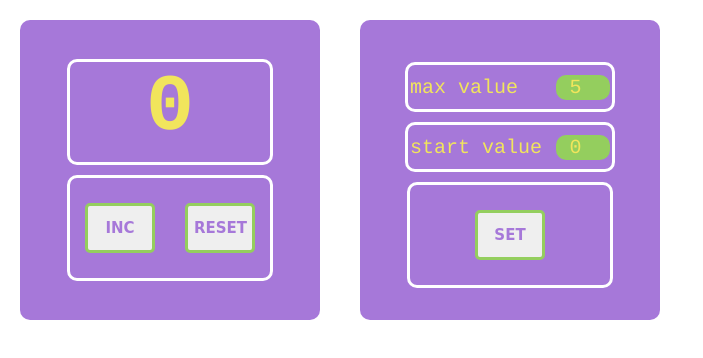
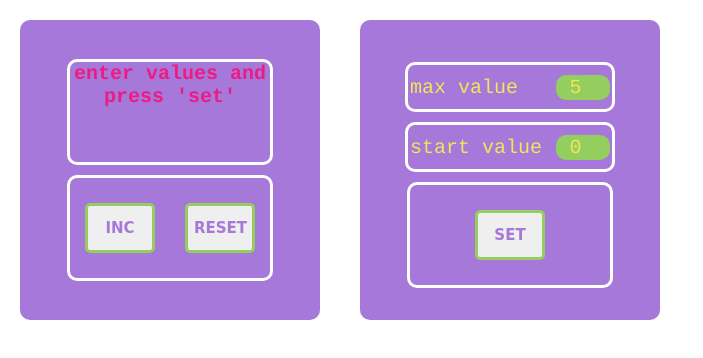
Before and after one commit to JulieBenchuk/counter, a React (Create React App) app: page / in a window 1280 px wide. Shown: the top 358 px of the page, without its empty margins (0-703 px from the left). Built offline with nearby package versions, Linux system fonts and the light colour scheme.

Commit message:
some changes in disabling of button 'reset'

```diff
--- a/src/App.tsx
+++ b/src/App.tsx
@@ -9,8 +9,11 @@ function App() {
     const [startScore, setStartScore] = useState<number>(0)
     const [maxScore, setMaxScore] = useState<number>(5)
     const [value, setValue] = useState<number>(startScore)
+    const [scoreMessage, setScoreMessage] = useState<number|string>("enter values and press 'set'")
     const [incDisabled, setIncDisabled] = useState<boolean>(false)
+    const [resetDisabled, setResetDisabled] = useState<boolean>(false)
     /*const [setDisabled, setSetDisabled] = useState<boolean>(false)*/
+    const errorValue = maxScore<=startScore || startScore<0
     useEffect(()=>{
         localStorage.setItem("start", JSON.stringify(startScore))
     }, [startScore])
@@ -20,36 +23,45 @@ function App() {
     const onClickInc = () => {
         const newValue = value + 1
         setValue(newValue)
+        setScoreMessage(newValue)
         newValue === maxScore && setIncDisabled(true)
     }
     const onClickReset = () => {
         setValue(startScore)
         setIncDisabled(false)
+        setScoreMessage(startScore)
     }
     const onClickSetValue = () => {
         localStorage.setItem("max", JSON.stringify(maxScore))
         localStorage.setItem("start", JSON.stringify(startScore))
         setValue(startScore)
+        setScoreMessage(startScore)
         setIncDisabled(false)
+        setResetDisabled(false)
     }
     const onChangeStartValue = (value: number) => {
         setStartScore(value)
+        setScoreMessage("enter values and press 'set'")
+        setIncDisabled(true)
+        setResetDisabled(true)
     }
     const onChangeMaxValue = (value: number) => {
         setMaxScore(value)
+        setScoreMessage("enter values and press 'set'")
+        setIncDisabled(true)
+        setResetDisabled(true)
     }
-    const errorValue = maxScore<=startScore || startScore<0
-
     return (
         <div className="App">
             <div className="block">
                 <ScoreBoard value={value}
                             startScore={startScore}
                             maxScore={maxScore}
-                            errorValue={errorValue}/>
+                            errorValue={errorValue}
+                            scoreMessage={scoreMessage}/>
                 <span className={s.buttons}>
                     <Button callback={onClickInc} title={"INC"} disabled={incDisabled}/>
-                    <Button callback={onClickReset} title={"RESET"}/>
+                    <Button callback={onClickReset} title={"RESET"} disabled={resetDisabled}/>
                 </span>
             </div>
 
--- a/src/components/ScoreBoard.tsx
+++ b/src/components/ScoreBoard.tsx
@@ -6,15 +6,15 @@ type ScoreBoardPropsType = {
     startScore: number
     maxScore: number
     errorValue: boolean
+    scoreMessage: number | string
 }
 export const ScoreBoard = (props: ScoreBoardPropsType) => {
-    const scoreClassName = props.errorValue ? s.errorMessageBoard : (props.value===props.maxScore) ? s.scoreMore  : ""
+    const scoreClassName = props.errorValue || props.scoreMessage!==props.value ? s.errorMessageBoard : (props.value===props.maxScore) ? s.scoreMore  : ""
     const errorMessage = "invalid input!"
-    const setMessage = "enter values and press 'set'"
     return (
         <div className={s.scoreBoard}>
             <div className={scoreClassName}>
-                {props.errorValue ? errorMessage : props.value}
+                {props.errorValue ? errorMessage : props.scoreMessage}
             </div>
         </div>
     );
```
